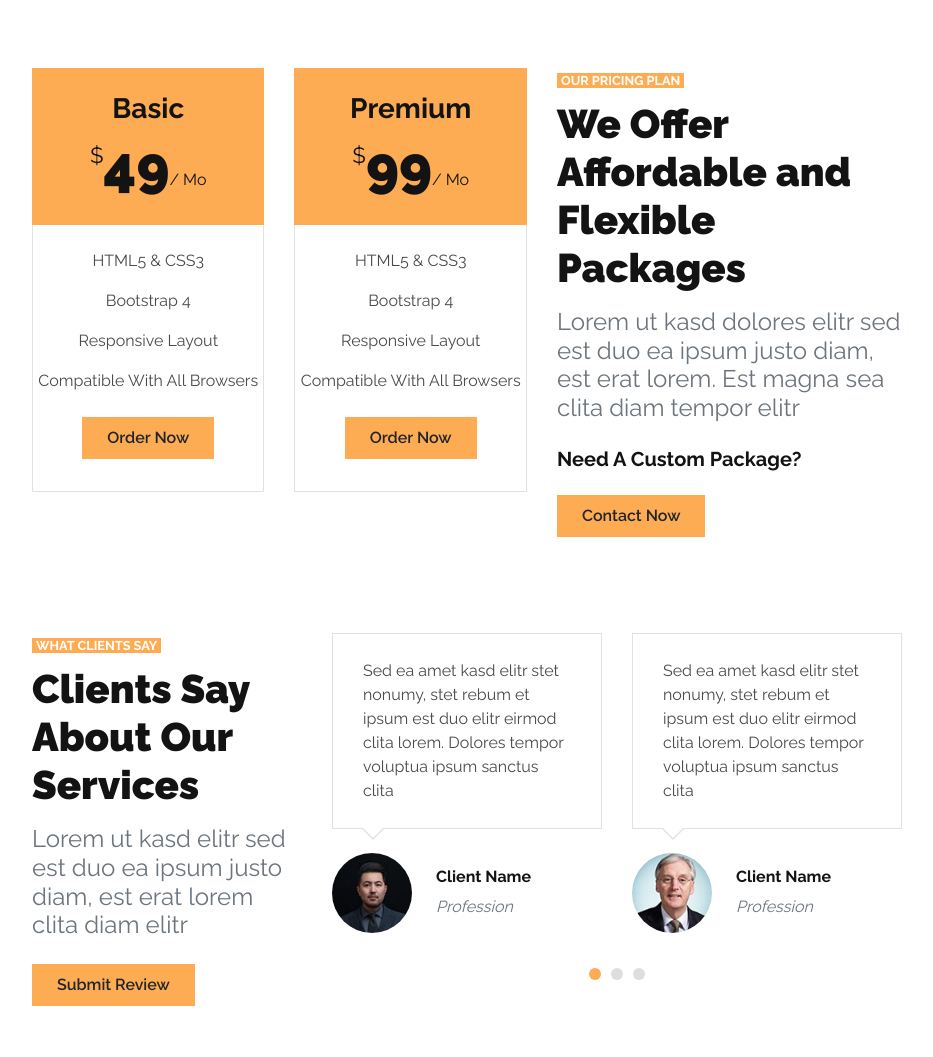
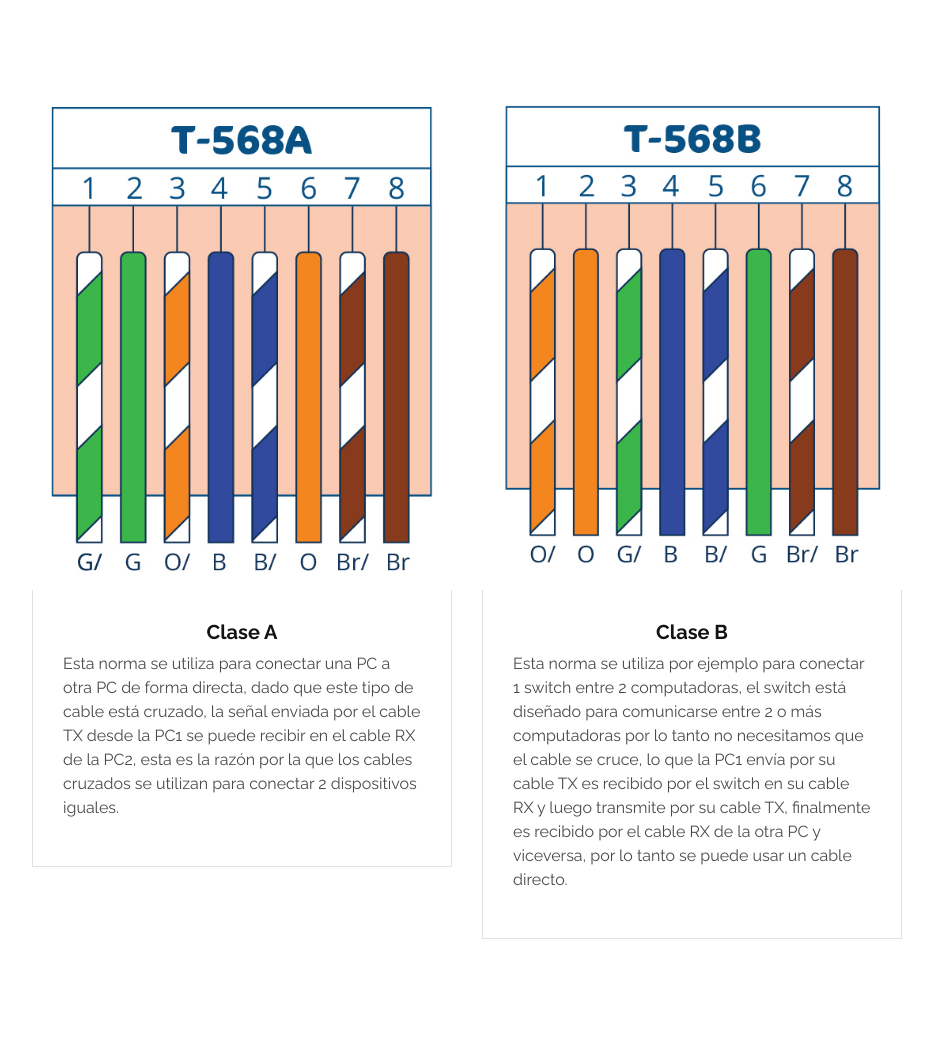
Before and after one commit to Paouula/Perfil1Paola, a plain HTML site: page index.html in a window 1280 px wide. Shown: the part 5780-6837 px from the top of the page, without its empty margins (173-1106 px from the left). Drawn offline with nearby package versions, Linux system fonts and the light colour scheme.

Commit message:
Pregunta 9 hasta la 13

```diff
--- a/index.html
+++ b/index.html
@@ -426,7 +426,7 @@
                                 <span>Proporciona buena resistencia a las interferencias y puede soportar largas distancias, aunque no
                                     es común en redes modernas.</span>
                             </div>
-                        </div>
+                        </div>1
                     </div>
                 </div>
             </div>
@@ -438,143 +438,113 @@
         <h1 class="mt-2 mb-5">Normativa para Cables de Red</h1>
     </div>
 
-
-
-    <!-- Pricing Plan Start -->
+ <!-- Blog Start -->
     <div class="container-fluid pt-5">
         <div class="container">
             <div class="row">
-                <div class="col-lg-7">
-                    <div class="row">
-                        <div class="col-md-6 mb-5">
-                            <div class="d-flex flex-column align-items-center justify-content-center bg-primary p-4">
-                                <h3>Basic</h3>
-                                <h1 class="display-4 mb-0">
-                                    <small class="align-top"
-                                        style="font-size: 22px; line-height: 45px;">$</small>49<small
-                                        class="align-bottom" style="font-size: 16px; line-height: 40px;">/
-                                        Mo</small>
-                                </h1>
-                            </div>
-                            <div class="border border-top-0 d-flex flex-column align-items-center py-4">
-                                <p>HTML5 & CSS3</p>
-                                <p>Bootstrap 4</p>
-                                <p>Responsive Layout</p>
-                                <p>Compatible With All Browsers</p>
-                                <a href="" class="btn btn-primary py-md-2 px-md-4 font-weight-semi-bold my-2">Order Now</a>
-                            </div>
-                        </div>
-                        <div class="col-md-6 mb-5">
-                            <div class="d-flex flex-column align-items-center justify-content-center bg-primary p-4">
-                                <h3>Premium</h3>
-                                <h1 class="display-4 mb-0">
-                                    <small class="align-top"
-                                        style="font-size: 22px; line-height: 45px;">$</small>99<small
-                                        class="align-bottom" style="font-size: 16px; line-height: 40px;">/
-                                        Mo</small>
-                                </h1>
-                            </div>
-                            <div class="border border-top-0 d-flex flex-column align-items-center py-4">
-                                <p>HTML5 & CSS3</p>
-                                <p>Bootstrap 4</p>
-                                <p>Responsive Layout</p>
-                                <p>Compatible With All Browsers</p>
-                                <a href="" class="btn btn-primary py-md-2 px-md-4 font-weight-semi-bold my-2">Order Now</a>
-                            </div>
+
+                <div class="col-md-6 mb-5">
+                    <div class="position-relative">
+                        <img class="img-fluid w-100" src="img/clase-a.jpg" alt="">
+                        <div class="position-absolute bg-primary d-flex flex-column align-items-center justify-content-center">
                         </div>
                     </div>
+                    <div class="border border-top-0" style="padding: 30px;">
+                        <center>
+                            <p class="h5 font-weight-bold" href="">Clase A</p>
+                        </center>
+                            <p>Esta norma se utiliza para conectar una PC a otra PC de forma directa, dado que este tipo de cable
+                                está cruzado, la señal enviada por el cable TX desde la PC1 se puede recibir en el cable RX de la
+                                PC2, esta es la razón por la que los cables cruzados se utilizan para conectar 2 dispositivos iguales.
+                            </p>
+                    </div>
                 </div>
-                <div class="col-lg-5 mb-5">
-                    <small class="d-inline bg-primary text-white text-uppercase font-weight-bold px-1">Our Pricing Plan</small>
-                    <h1 class="mt-2 mb-3">We Offer Affordable and Flexible Packages</h1>
-                    <h4 class="font-weight-normal text-muted mb-4">Lorem ut kasd dolores elitr sed est duo ea ipsum justo diam, est erat lorem. Est magna sea clita diam tempor elitr</h4>
-                    <h5 class="font-weight-bold mb-4">Need A Custom Package?</h5>
-                    <a href="" class="btn btn-primary py-md-2 px-md-4 font-weight-semi-bold">Contact Now</a>
-                </div>
-            </div>
-        </div>
-    </div>
-    <!-- Pricing Plan End -->
 
-
-    <!-- Testimonial Start -->
-    <div class="container-fluid pt-5">
-        <div class="container">
-            <div class="row">
-                <div class="col-lg-4 mb-5">
-                    <small class="bg-primary text-white text-uppercase font-weight-bold px-1">What clients say</small>
-                    <h1 class="mt-2 mb-3">Clients Say About Our Services</h1>
-                    <h4 class="font-weight-normal text-muted mb-4">Lorem ut kasd elitr sed est duo ea ipsum justo diam, est erat lorem clita diam elitr</h4>
-                    <a href="" class="btn btn-primary py-md-2 px-md-4 font-weight-semi-bold">Submit Review</a>
-                </div>
-                <div class="col-lg-8 mb-5">
-                    <div class="owl-carousel testimonial-carousel">
-                        <div class="testimonial-item">
-                            <div class="testimonial-text position-relative border mb-4" style="padding: 25px 30px;">
-                                Sed ea amet kasd elitr stet nonumy, stet rebum et ipsum est duo elitr eirmod clita lorem. Dolores tempor voluptua ipsum sanctus clita
-                            </div>
-                            <div class="d-flex align-items-center">
-                                <img class="img-fluid rounded-circle" src="img/testimonial-1.jpg" style="width: 80px; height: 80px;" alt="Image">
-                                <div class="pl-4">
-                                    <h6 class="font-weight-bold">Client Name</h6>
-                                    <i class="text-muted">Profession</i>
-                                </div>
-                            </div>
+                <div class="col-md-6 mb-5">
+                    <div class="position-relative">
+                        <img class="img-fluid w-100" src="img/clase-b.jpg" alt="">
+                        <div class="position-absolute bg-primary d-flex flex-column align-items-center justify-content-center">
                         </div>
-                        <div class="testimonial-item">
-                            <div class="testimonial-text position-relative border mb-4" style="padding: 25px 30px;">
-                                Sed ea amet kasd elitr stet nonumy, stet rebum et ipsum est duo elitr eirmod clita lorem. Dolores tempor voluptua ipsum sanctus clita
-                            </div>
-                            <div class="d-flex align-items-center">
-                                <img class="img-fluid rounded-circle" src="img/testimonial-2.jpg" style="width: 80px; height: 80px;" alt="Image">
-                                <div class="pl-4">
-                                    <h6 class="font-weight-bold">Client Name</h6>
-                                    <i class="text-muted">Profession</i>
-                                </div>
-                            </div>
-                        </div>
-                        <div class="testimonial-item">
-                            <div class="testimonial-text position-relative border mb-4" style="padding: 25px 30px;">
-                                Sed ea amet kasd elitr stet nonumy, stet rebum et ipsum est duo elitr eirmod clita lorem. Dolores tempor voluptua ipsum sanctus clita
-                            </div>
-                            <div class="d-flex align-items-center">
-                                <img class="img-fluid rounded-circle" src="img/testimonial-3.jpg" style="width: 80px; height: 80px;" alt="Image">
-                                <div class="pl-4">
-                                    <h6 class="font-weight-bold">Client Name</h6>
-                                    <i class="text-muted">Profession</i>
-                                </div>
-                            </div>
-                        </div>
-                        <div class="testimonial-item">
-                            <div class="testimonial-text position-relative border mb-4" style="padding: 25px 30px;">
-                                Sed ea amet kasd elitr stet nonumy, stet rebum et ipsum est duo elitr eirmod clita lorem. Dolores tempor voluptua ipsum sanctus clita
-                            </div>
-                            <div class="d-flex align-items-center">
-                                <img class="img-fluid rounded-circle" src="img/testimonial-4.jpg" style="width: 80px; height: 80px;" alt="Image">
-                                <div class="pl-4">
-                                    <h6 class="font-weight-bold">Client Name</h6>
-                                    <i class="text-muted">Profession</i>
-                                </div>
-                            </div>
-                        </div>
-                        <div class="testimonial-item">
-                            <div class="testimonial-text position-relative border mb-4" style="padding: 25px 30px;">
-                                Sed ea amet kasd elitr stet nonumy, stet rebum et ipsum est duo elitr eirmod clita lorem. Dolores tempor voluptua ipsum sanctus clita
-                            </div>
-                            <div class="d-flex align-items-center">
-                                <img class="img-fluid rounded-circle" src="img/testimonial-5.jpg" style="width: 80px; height: 80px;" alt="Image">
-                                <div class="pl-4">
-                                    <h6 class="font-weight-bold">Client Name</h6>
-                                    <i class="text-muted">Profession</i>
-                                </div>
-                            </div>
-                        </div>
+                    </div>
+                    <div class="border border-top-0" style="padding: 30px;">
+                        <center>
+                            <p class="h5 font-weight-bold" href="">Clase B</p>
+                        </center>
+                            <p>Esta norma se utiliza por ejemplo para conectar 1 switch entre 2 computadoras, el switch está diseñado
+                                para comunicarse entre 2 o más computadoras por lo tanto no necesitamos que el cable se cruce, lo que
+                                la PC1 envía por su cable TX es recibido por el switch en su cable RX y luego transmite por su cable
+                                TX, finalmente es recibido por el cable RX de la otra PC y viceversa, por lo tanto se puede usar un
+                                cable directo.
+                            </p>
                     </div>
                 </div>
             </div>
         </div>
     </div>
-    <!-- Testimonial End -->
+
+        <!-- About Start -->
+        <br>
+        <div class="container-fluid py-5">
+           <div class="container">
+               <div class="row align-items-center pb-1">
+                   <div class="col-lg-7 mt-5 mt-lg-0">
+                       <h1 class="mt-2 mb-4">¿Para que se utiliza el cable directo en la red?</h1>
+                       <p class="mb-4">El cable directo de red sirve para conectar dispositivos desiguales, como un computador con un
+                        hub o switch. En este caso, ambos extremos del cable deben tener la misma distribución.</p>
+                   </div>
+                   <div class="col-lg-5">
+                       <img class="img-thumbnail p-3" src="img/cable-directo.jpg" alt="">
+                   </div>
+               </div>
+       <!-- About End -->
+
+       <div class="container-fluid py-5">
+        <div class="container">
+            <div class="row align-items-center pb-1">
+                <div class="col-lg-5">
+                    <img class="img-thumbnail p-3" src="img/cable-cruzadoo.jpg" alt="">
+                </div>
+                <div class="col-lg-7 mt-5 mt-lg-0">
+                    <h1 class="mt-2 mb-4">¿Para que se utiliza el cable cruzado en la red?</h1>
+                    <p class="mb-4">En general, un cable cruzado se utiliza para conectar dos dispositivos del mismo tipo, como por
+                        ejemplo un PC a una PC o un switch a otro switch..</p>
+                </div>
+            </div>
+    <!-- About End -->
+
+    <br><br><br>
+    <div class="text-center">
+        <h1 class="mt-2 mb-5">Recreación del laboratorio 6</h1>
+    </div>
+
+
+    <div class="container-fluid py-5">
+        <div class="container">
+            <div class="row align-items-center pb-1">
+                <div class="">
+                    <img class="img-thumbnail p-3" src="img/Laboratorio 6.png" alt="">
+                </div>
+    <!-- About End -->
+
+
+    <div class="text-primary">
+        <br><br><br>
+        <h1 class="mt-2 mb-5">Presupuesto</h1>
+    </div>
+
+
+    <div class="container-fluid py-5">
+        <div class="container">
+            <div class="row align-items-center pb-1">
+                <div class="">
+                    <img class="img-thumbnail p-3" src="img/presupuesto.png" alt="">
+                </div>
+    <!-- About End -->
+
+
+
+
+
 
 
 
```
Also changed, not shown: img/Laboratorio 6.png (added), img/cable-cruzadoo.jpg (added), img/cable-directo.jpg (added), img/clase-a.jpg (added), img/clase-b.jpg (added), img/presupuesto.png (added).
